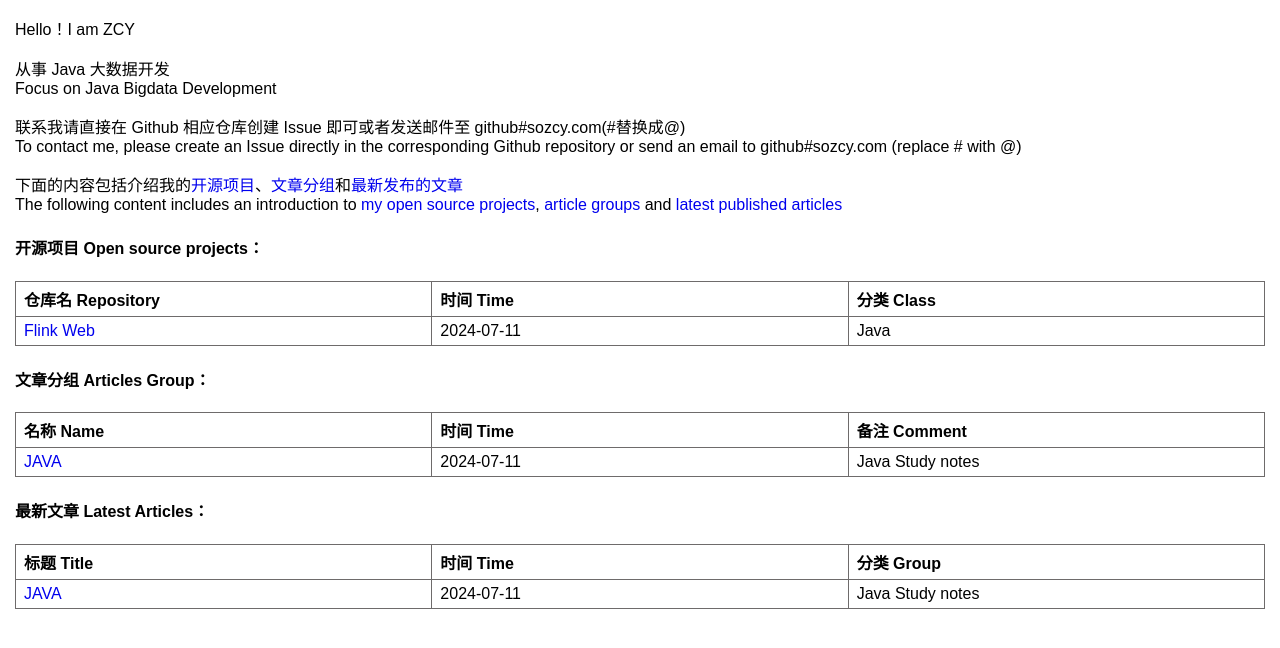
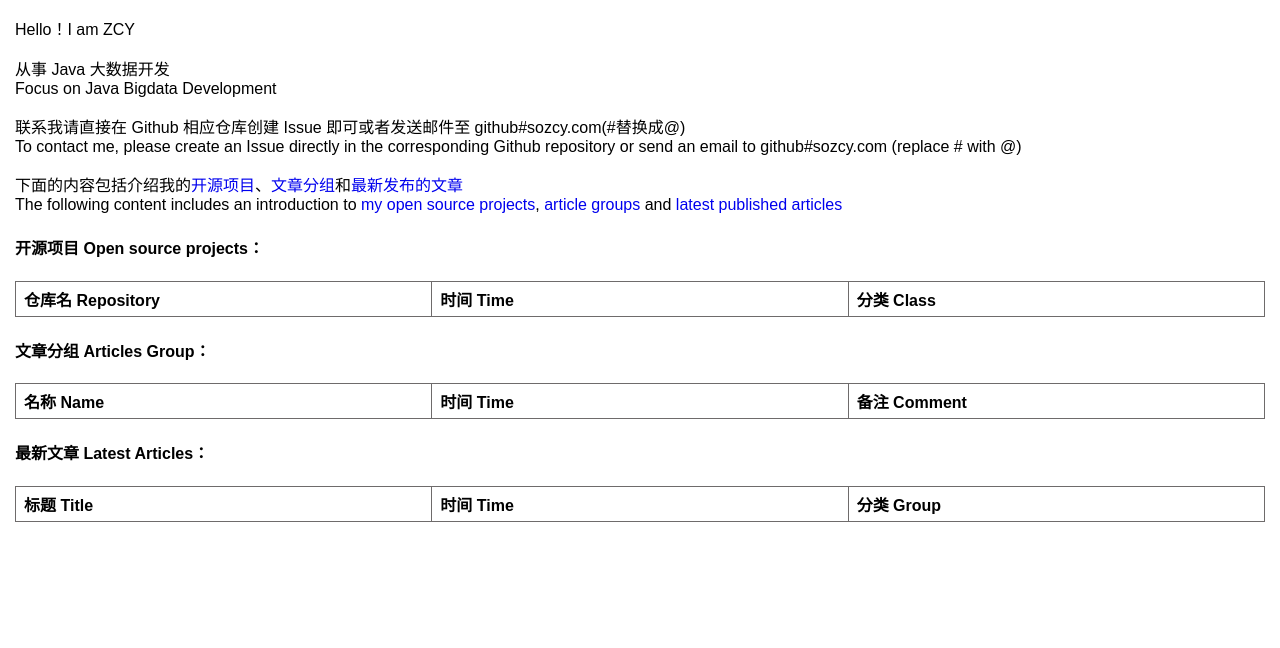
Before and after one commit to sozcy/sozcy.github.io, a plain HTML site: page index.html in a window 1280 px wide. Drawn offline with Linux system fonts and the light colour scheme.

Commit message:
Update index.html

```diff
--- a/index.html
+++ b/index.html
@@ -77,11 +77,11 @@
             <th>分类 Class</th>
         </tr>
 
-        <tr>
+<!--         <tr>
             <td><a href="https://github.com/sozcy/flink_web">Flink Web</a></td>
             <td>2024-07-11</td>
             <td>Java</td>
-        </tr>
+        </tr> -->
 
         <!-- <tr> -->
         <!-- <td><a href="/"></a></td>
@@ -103,11 +103,11 @@
             <th>备注 Comment</th>
         </tr>
 
-        <tr>
+<!--         <tr>
             <td><a href="/">JAVA</a></td>
             <td>2024-07-11</td>
             <td>Java Study notes</td>
-        </tr>
+        </tr> -->
 
         <!-- <tr> -->
         <!-- <td><a href="/"></a></td>
@@ -131,11 +131,11 @@
             <th>分类 Group</th>
         </tr>
 
-        <tr>
+<!--         <tr>
             <td><a href="/">JAVA</a></td>
             <td>2024-07-11</td>
             <td>Java Study notes</td>
-        </tr>
+        </tr> -->
 
         <!-- <tr> -->
         <!-- <td><a href="/"></a></td>
```
